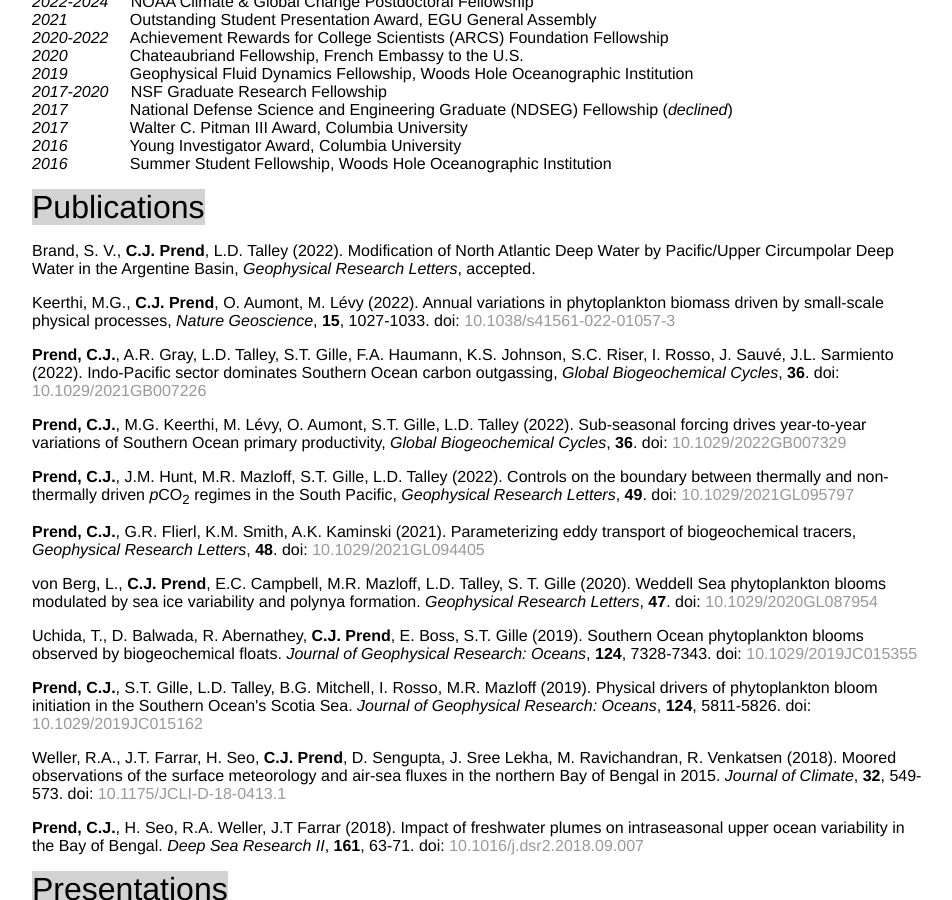
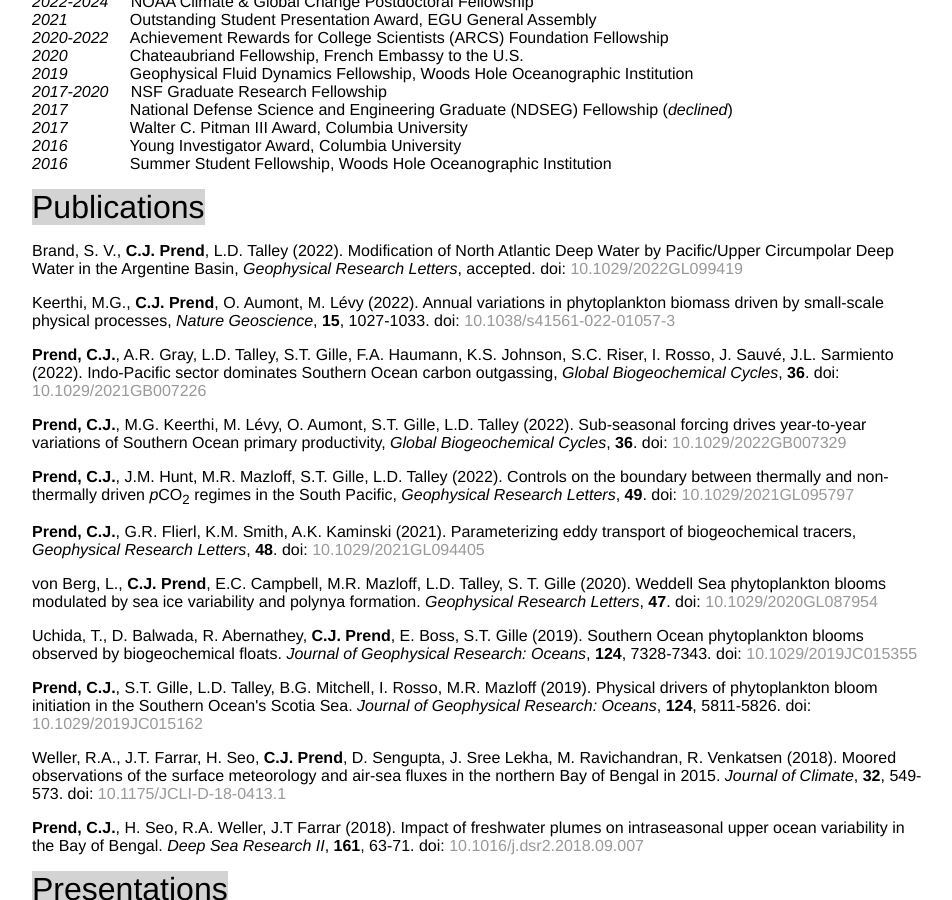
Before and after one commit to cprend/cprend.github.io, a Jekyll site: the page cv/index.html, which Jekyll copies as it is, in a window 1280 px wide and 900 px high, scrolled down 434 px. Shown: the whole window, without its empty margins (160-1112 px from the left). Built offline with Jekyll 4.4.1, drawn with Linux system fonts in a browser that asks for light colours.

Commit message:
Update index.html

```diff
--- a/cv/index.html
+++ b/cv/index.html
@@ -36,7 +36,7 @@
 		<em>2016</em> &nbsp;&nbsp;&nbsp;&nbsp;&nbsp;&nbsp;&nbsp;&nbsp;&nbsp;&nbsp;&nbsp;&nbsp; Young Investigator Award, Columbia University<br/>
 		<em>2016</em> &nbsp;&nbsp;&nbsp;&nbsp;&nbsp;&nbsp;&nbsp;&nbsp;&nbsp;&nbsp;&nbsp;&nbsp; Summer Student Fellowship, Woods Hole Oceanographic Institution</p>
 		<p1>Publications</p1>
-		<p>Brand, S. V., <b>C.J. Prend</b>, L.D. Talley (2022). Modification of North Atlantic Deep Water by Pacific/Upper Circumpolar Deep Water in the Argentine Basin, <em>Geophysical Research Letters</em>, accepted.</p>
+		<p>Brand, S. V., <b>C.J. Prend</b>, L.D. Talley (2022). Modification of North Atlantic Deep Water by Pacific/Upper Circumpolar Deep Water in the Argentine Basin, <em>Geophysical Research Letters</em>, accepted. doi: <a href="https://agupubs.onlinelibrary.wiley.com/doi/abs/10.1029/2022GL099419">10.1029/2022GL099419</a></p>
 		<p>Keerthi, M.G., <b>C.J. Prend</b>, O. Aumont, M. L&eacutevy (2022). Annual variations in phytoplankton biomass driven by small-scale physical processes, <em>Nature Geoscience</em>, <b>15</b>, 1027-1033. doi: <a href="https://www.nature.com/articles/s41561-022-01057-3">10.1038/s41561-022-01057-3</a></p>
 		<p><b>Prend, C.J.</b>, A.R. Gray, L.D. Talley, S.T. Gille, F.A. Haumann, K.S. Johnson, S.C. Riser, I. Rosso, J. Sauv&eacute, J.L. Sarmiento (2022). Indo-Pacific sector dominates Southern Ocean carbon outgassing, <em>Global Biogeochemical Cycles</em>, <b>36</b>. doi: <a href="https://agupubs.onlinelibrary.wiley.com/doi/10.1029/2021GB007226">10.1029/2021GB007226</a></p>
 		<p><b>Prend, C.J.</b>, M.G. Keerthi, M. L&eacutevy, O. Aumont, S.T. Gille, L.D. Talley (2022). Sub-seasonal forcing drives year-to-year variations of Southern Ocean primary productivity, <em>Global Biogeochemical Cycles</em>, <b>36</b>. doi: <a href="https://agupubs.onlinelibrary.wiley.com/doi/10.1029/2022GB007329">10.1029/2022GB007329</a></p>
```
